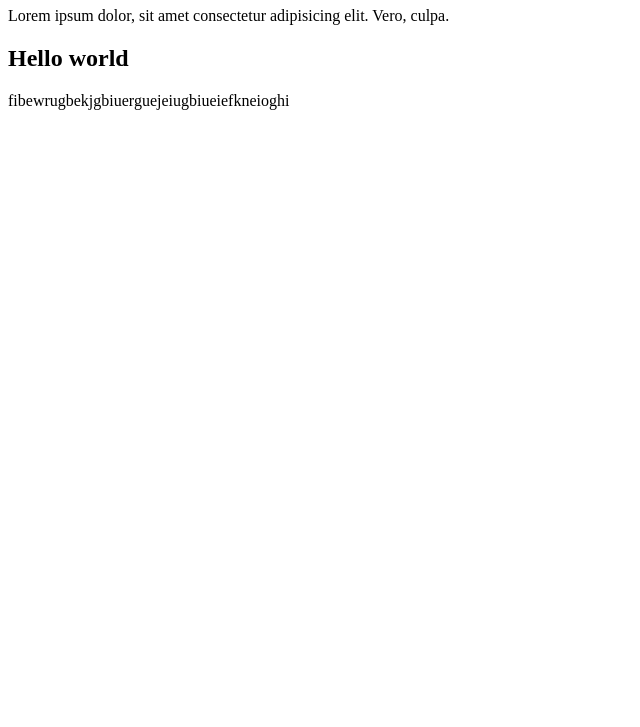
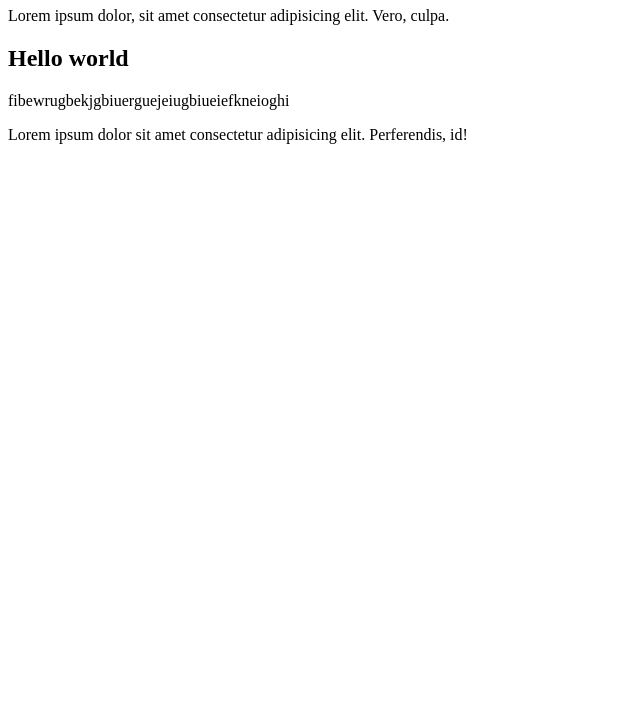
Before and after one commit to TanWorapol/testGit, a plain HTML site: page index.html in a window 1280 px wide. Shown: the part 73-800 px from the top of the page, without its empty margins (0-640 px from the left). Drawn offline with Linux system fonts and the light colour scheme.

Commit message:
Update index.html

```diff
--- a/index.html
+++ b/index.html
@@ -11,5 +11,12 @@
     <p>Lorem ipsum dolor, sit amet consectetur adipisicing elit. Vero, culpa.</p>
     <h2>Hello world</h2>
     <p>fibewrugbekjgbiuerguejeiugbiueiefkneioghi</p>
+    <div>
+        <div>
+            Lorem ipsum dolor sit amet consectetur adipisicing elit. Perferendis, id!
+        </div>
+    </div>
+
+
 </body>
 </html>
```
